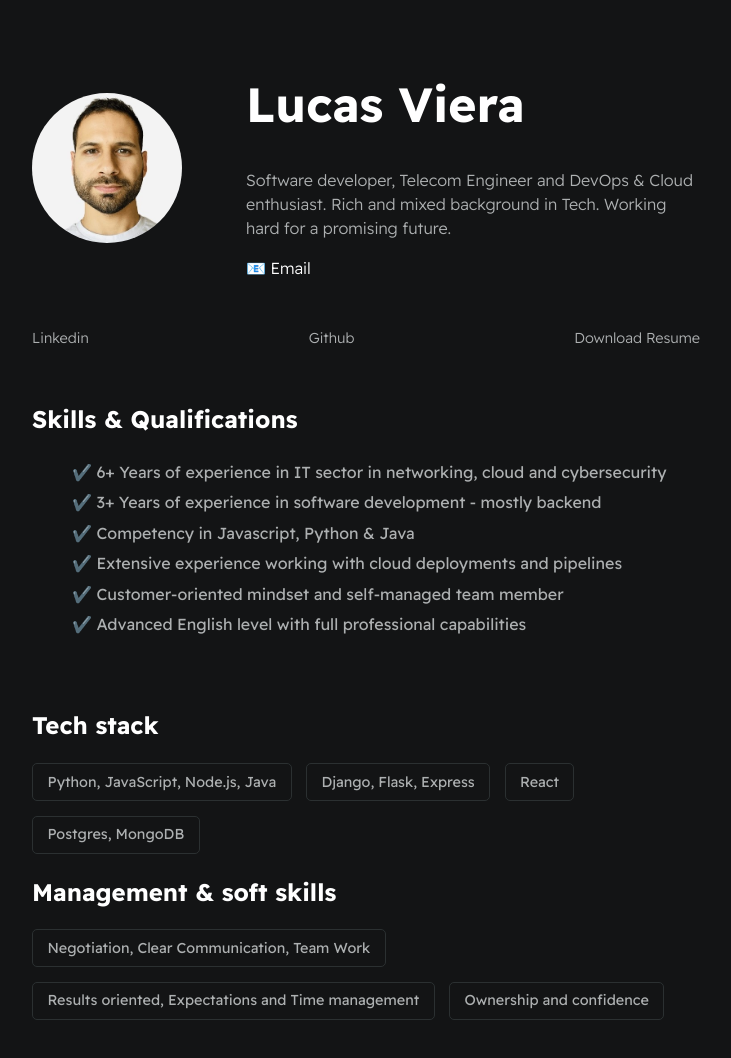
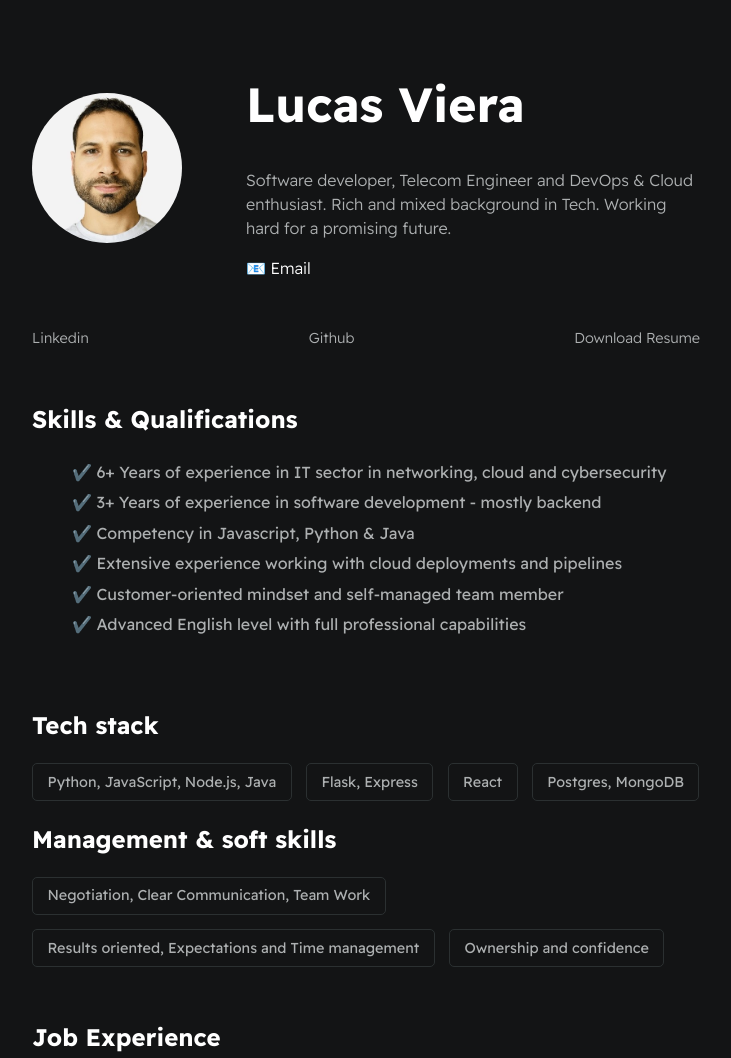
Before and after one commit to lucas-viera/resume-online, a plain HTML site: page index.html in a window 1280 px wide. Shown: the top 1058 px of the page, without its empty margins (274-1005 px from the left). Drawn offline with Linux system fonts and the light colour scheme.

Commit message:
Commented unfinished project

```diff
--- a/index.html
+++ b/index.html
@@ -51,7 +51,7 @@
 
       <div id="wrapper--techstack__items">
         <div class="card--techstack"><span>Python, JavaScript, Node.js, Java</span></div>
-        <div class="card--techstack"><span>Django, Flask, Express</span></div>
+        <div class="card--techstack"><span>Flask, Express</span></div>
         <div class="card--techstack"><span>React</span></div>
         <div class="card--techstack"><span>Postgres, MongoDB</span></div>
       </div>
@@ -194,12 +194,12 @@
         <a href="http://bit.ly/3YkfXCK"><span>🏆 </span>AI Image Generator: this system will use OpenAI to generate an
           image based on user input.</a>
       </div>
-
+      <!--
       <div class="card--project">
         <a href="http://bit.ly/3JC9YVR"><span>🏆 </span> QR Generator: serves as a url converter. The user will be able
           to select the QR code size.</a>
       </div>
-
+      -->
       <div class="card--project">
         <a href="#"><span>🏗️ </span>Currently working on more complex projects to display.</a>
       </div>
```
